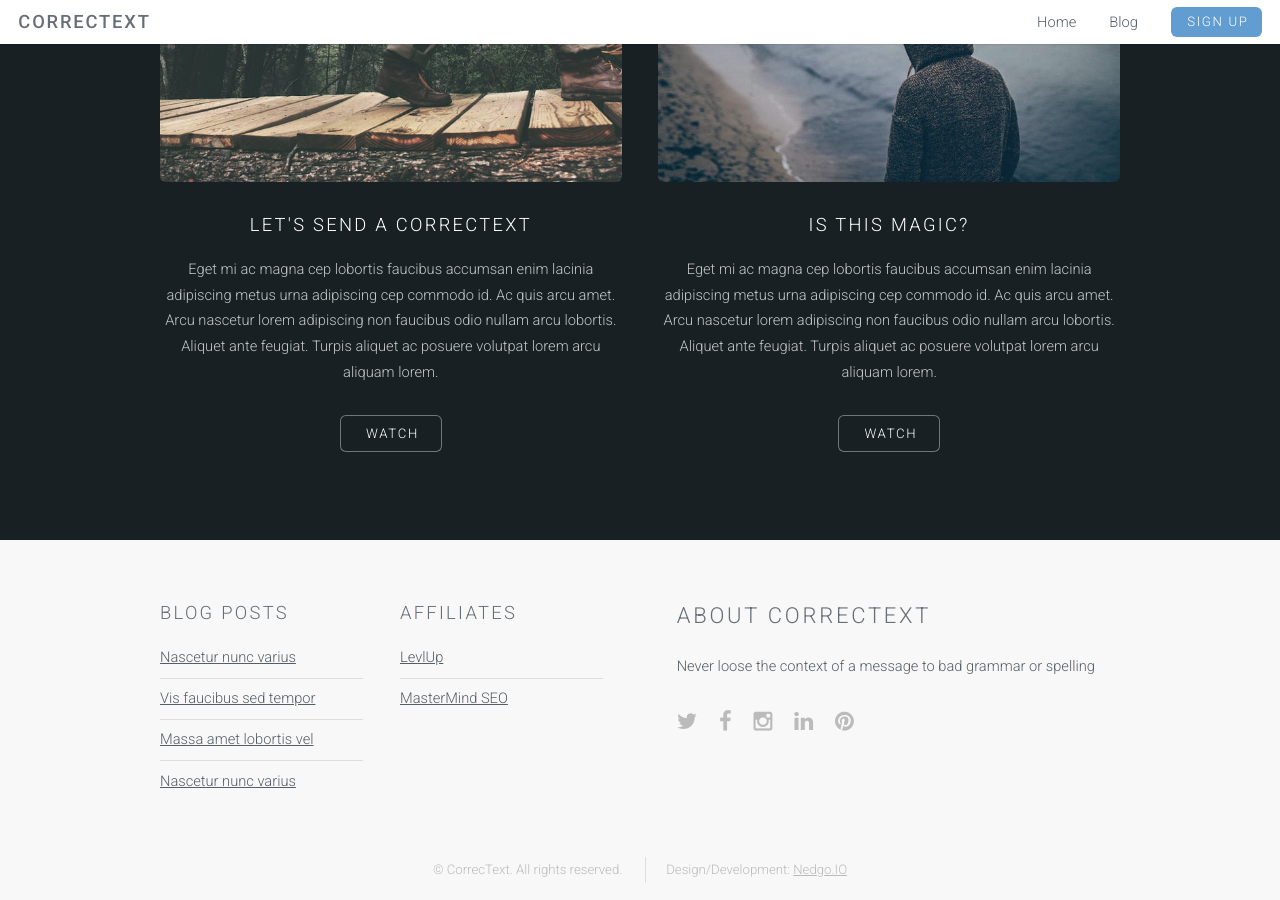
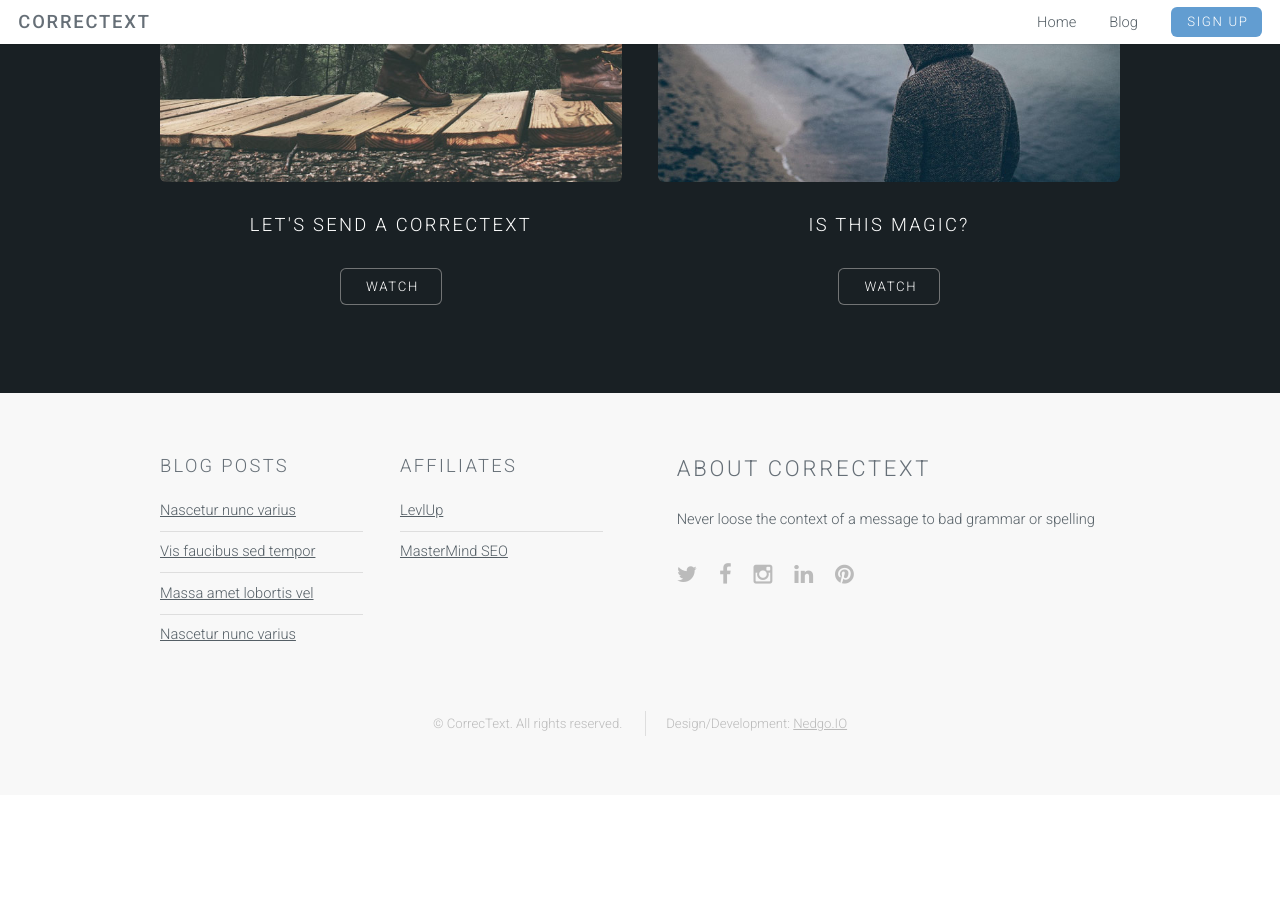
Before and after one commit to LevlUp/correctext, a Jekyll site: the page built from index.html, in a window 1280 px wide and 900 px high, scrolled down 1330 px. Built offline with Jekyll 4.4.1, drawn with Linux system fonts in a browser that asks for light colours; after the commit the page ends 2125 px from its top, so only the background shows below that.

Commit message:
update see it in action section

```diff
--- a/index.html
+++ b/index.html
@@ -47,7 +47,7 @@ layout: landing-page
 							<section class="special">
 								<a href="#" class="image fit"><img src="images/pic01.jpg" alt="" /></a>
 								<h3>Let's send a Correctext</h3>
-								<p>Eget mi ac magna cep lobortis faucibus accumsan enim lacinia adipiscing metus urna adipiscing cep commodo id. Ac quis arcu amet. Arcu nascetur lorem adipiscing non faucibus odio nullam arcu lobortis. Aliquet ante feugiat. Turpis aliquet ac posuere volutpat lorem arcu aliquam lorem.</p>
+								<p></p>
 								<ul class="actions">
 									<li><a href="#" class="button alt">Watch</a></li>
 								</ul>
@@ -57,7 +57,7 @@ layout: landing-page
 							<section class="special">
 								<a href="#" class="image fit"><img src="images/pic02.jpg" alt="" /></a>
 								<h3>Is this Magic?</h3>
-								<p>Eget mi ac magna cep lobortis faucibus accumsan enim lacinia adipiscing metus urna adipiscing cep commodo id. Ac quis arcu amet. Arcu nascetur lorem adipiscing non faucibus odio nullam arcu lobortis. Aliquet ante feugiat. Turpis aliquet ac posuere volutpat lorem arcu aliquam lorem.</p>
+								<p></p>
 								<ul class="actions">
 									<li><a href="#" class="button alt">Watch</a></li>
 								</ul>
```
